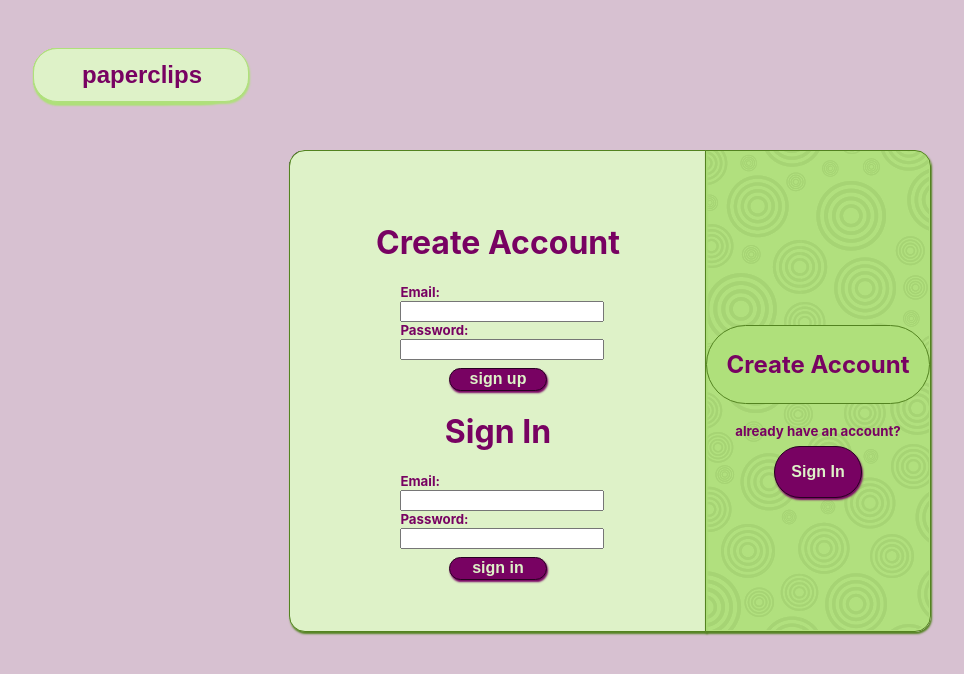
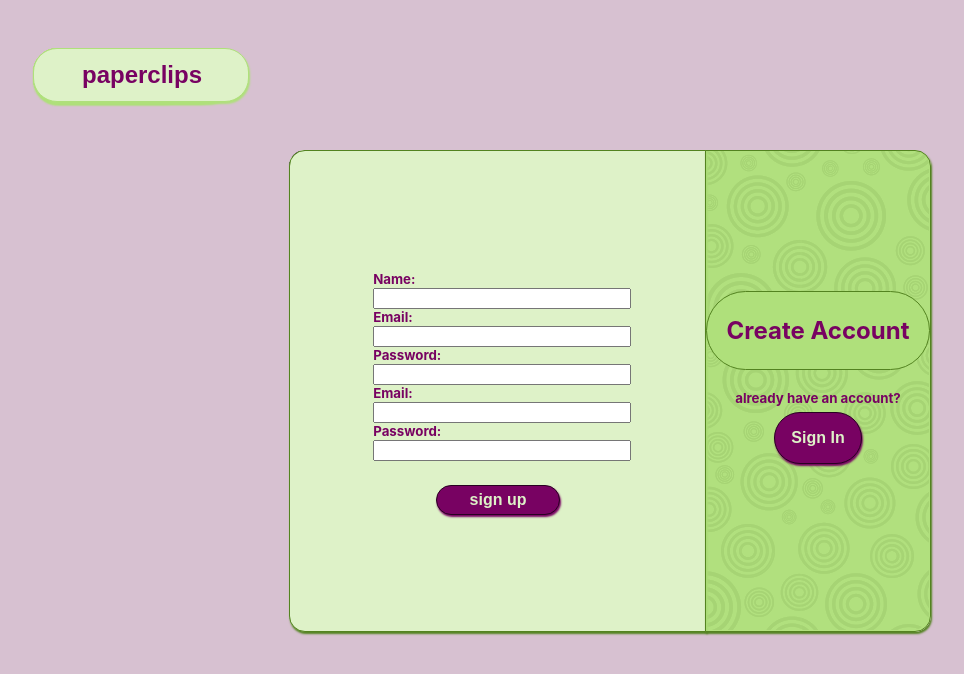
Before and after one commit to cooljasonmelton/paperclips-fe, a React (Create React App) app: page / in a window 1280 px wide. Both pictures are taken after a click on the button "Create Account". Shown: the top 674 px of the page, without its empty margins (31-995 px from the left). Built offline with nearby package versions, Linux system fonts and the light colour scheme.

Commit message:
finished transitions for login container

```diff
--- a/src/login/FormSide.js
+++ b/src/login/FormSide.js
@@ -21,10 +21,15 @@ const FormSide = props => {
     if (signIn) classArr.push("switch-login-signup")
     return classArr.join(" ")
   }
+
   return (
     <div className="FormSide">
+      <div className={setWelcomeClass()}>
+        <Login/>
+      </div>
+      <div className={setCreateClass()}>
         <SignUp/>
-      <Login/>
+      </div>
     </div>
   );
 }
--- a/src/login/Login.js
+++ b/src/login/Login.js
@@ -8,8 +8,6 @@ import './LoginContainer.css';
 const Login = () => {
   return (
     <div className="Login cfb">
-        <h1>Sign In</h1>
-
       <form className="login-form">
       <label>
           <h5>Email:</h5>
--- a/src/login/LoginContainer.css
+++ b/src/login/LoginContainer.css
@@ -119,7 +119,7 @@
 
 .banner-login{
     position: absolute;
-    top: 32%;
+    top: 25%;
     width: 100%;
 
     opacity: 1;
@@ -129,7 +129,7 @@
 }
 
 .switch-banner-signup{
-    top: 32%;
+    top: 25%;
     opacity: 1;
     visibility: visible;
 }
@@ -140,9 +140,7 @@
     visibility: hidden;
 }
 
-
 /* FORM SIDE */
-
 .LoginSide{
     position: relative;
     height: 100%;
@@ -150,38 +148,50 @@
 }
 
 .login-form, .signup-form{
-    width: 80%;
+    width: 60%;
 }
+
 .login-form > label > h5, .signup-form > label > h5{
     margin: 0;
+    text-align: left;
 }
+
 .login-form > label > input, .signup-form > label > input{
     width: 100%;
 }
+
+/* Form Submit Buttons */
 .submit-button{
-    margin: 0.5em 25% 0;
     width: 50%;
-    padding: 0.1em;
-    font-size: 1em;
+
+    margin: 1.5em 25% 0;
+    padding: 0.3em;
+
+    background-color: #780262;
     border-radius: 3em;
     border: 1px solid #280121;
     box-shadow: 1px 2px 2px #780262;
-    background-color: #780262;
 
     color: #DEF2C8;
+    font-size: 1em;
     font-weight: bold;
 }
+
 .submit-button:focus{
     outline: none;
 }
+
 .submit-button:hover{
     opacity: 0.8;
     cursor: pointer;
 }
 
+/* Login-side transitions */
 .login-signup{
     position: absolute;
-    top: 100%;
+    top: 25%;
+    right: 100%;
+
     width: 100%;
 
     opacity: 0;
@@ -189,28 +199,31 @@
 
     text-align: center;
 
-    transition: opacity .2s, 1s;
+    transition: 1s;
+}
+
+.switch-login-signup{
+    top: 25%;
+    right: 0;
+    opacity: 1;
+    visibility: visible;
 }
 
 .login-login{
     position: absolute;
-    top: 32%;
+    top: 37%;
+    right: 0;
     width: 100%;
 
     opacity: 1;
 
     text-align: center;
-    transition: opacity .1s, 1s;
-}
-
-.switch-login-signup{
-    top: 32%;
-    opacity: 1;
-    visibility: visible;
+    transition: 1s;
 }
 
 .switch-login-login{
-    top: -137%;
+    top: 37%;
+    right: -100%;
     opacity: 0;
     visibility: hidden;
 }
--- a/src/login/SignUp.js
+++ b/src/login/SignUp.js
@@ -8,8 +8,20 @@ import './LoginContainer.css';
 const SignUp = () => {
   return (
     <div className="SignUp cfb">
-      <h1>Create Account</h1>
       <form className="signup-form">
+        <label>
+          <h5>Name:</h5>
+          <input type="text" value="" />
+        </label>
+        <label>
+          <h5>Email:</h5>
+          <input type="text" value="" />
+        </label>
+        <label>
+          <h5>Password:</h5>
+          <input type="password" value="" />
+        </label>
+        <br/>
         <label>
           <h5>Email:</h5>
           <input type="text" value="" />
```
Also changed, not shown: 1 other file (tests, documents, lock files or other folders). Lines whose indentation alone changed are shown as unchanged.
